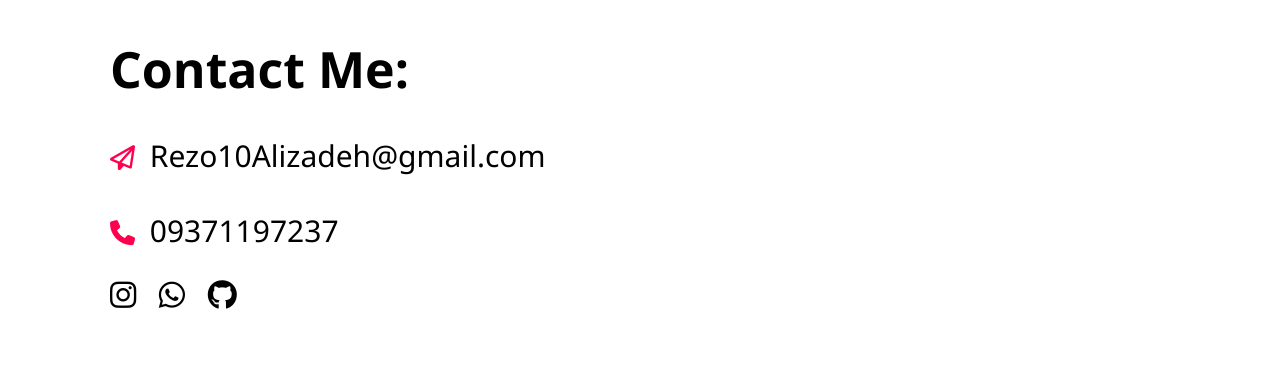
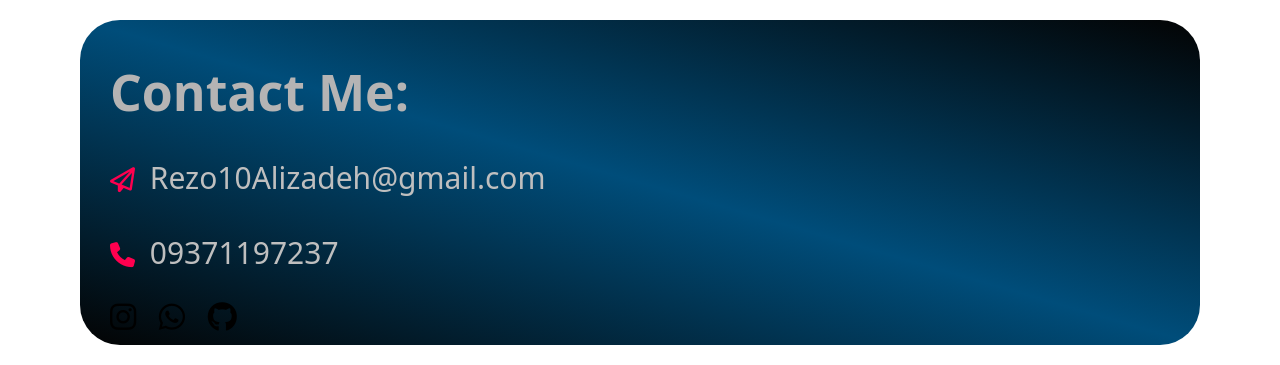
Before and after one commit to Reza10Alizadeh/Sampel-website-Number-2, a plain HTML site: page index.html in a window 1280 px wide. Shown: the part 2877-3242 px from the top of the page. Before the commit the page ends 3202 px from the top, so only its background shows below. Drawn offline with nearby package versions, Linux system fonts and the light colour scheme; a script that the page names is missing; a web font is replaced by a local one.

Commit message:
contact background

```diff
--- a/css/style.css
+++ b/css/style.css
@@ -706,13 +706,19 @@ html {
 }
 .contact h1{
   font-size: 50px;
+  color:#b5b4b4;
 }
 .contact {
+  border-radius: 40px;
+  margin: 20px 0;
   padding: 10px 30px;
+  background-image: linear-gradient(to right top,#030303,#004d7a,#030303);
+  font-family: system-ui, -apple-system, BlinkMacSystemFont, 'Segoe UI', Roboto, Oxygen, Ubuntu, Cantarell, 'Open Sans', 'Helvetica Neue', sans-serif;
 }
 .contact p {
   margin-top: 40px;
   font-size: 30px;
+  color: #bfbfbf;
 }
 
 .contact p i {
```
